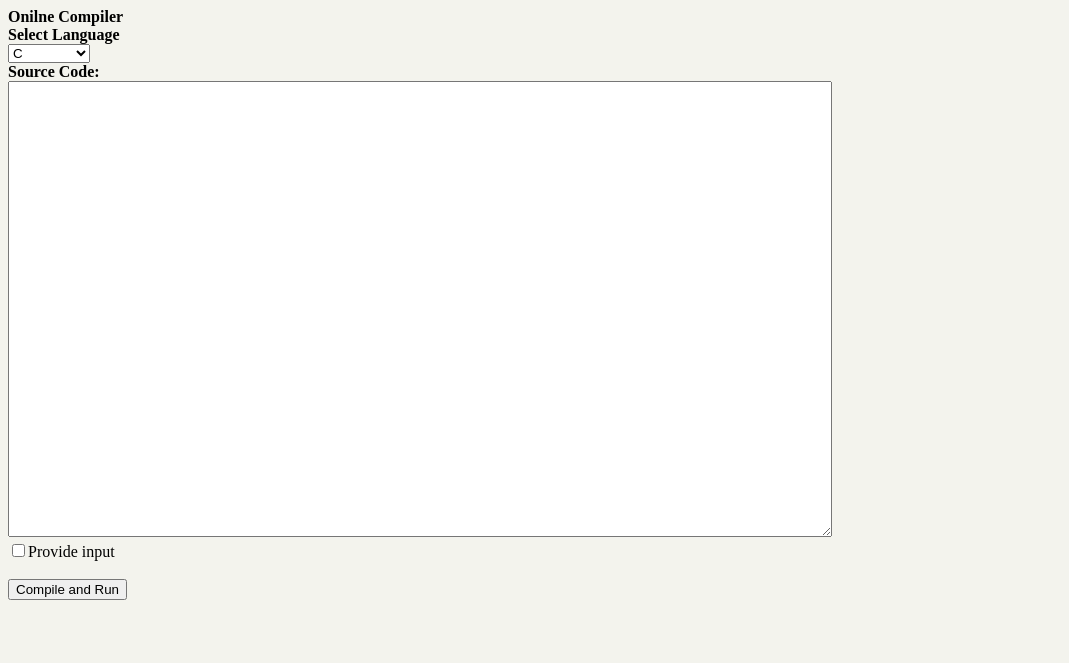
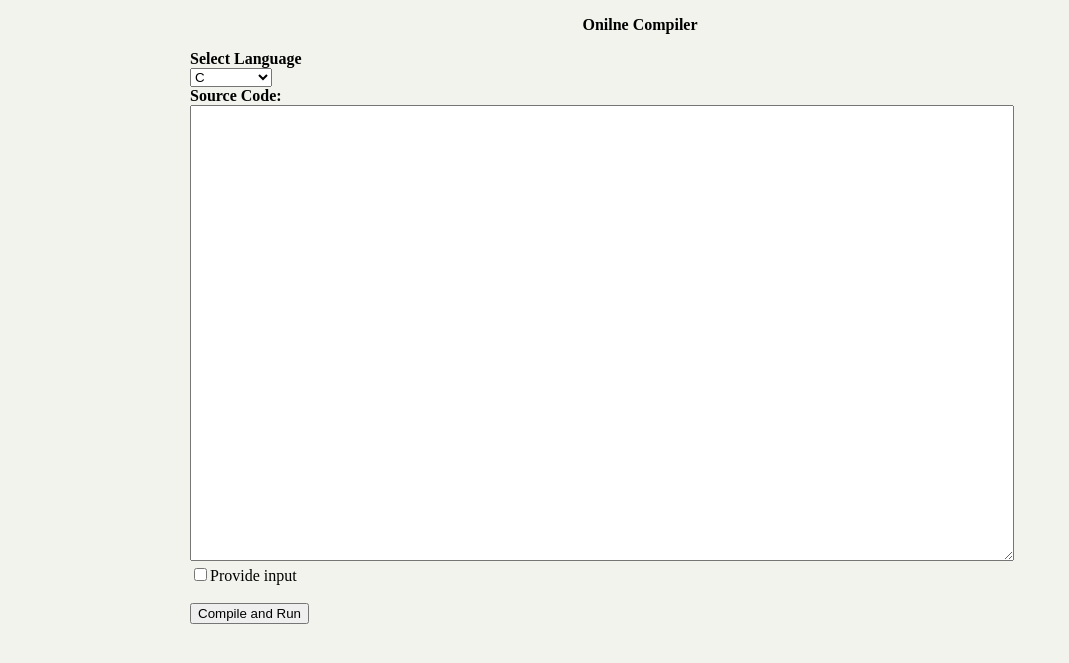
Before and after one commit to shivamx/codebaker, a Django app: page /codebaker/ in a window 1280 px wide. Shown: the top 663 px of the page, without its empty margins (0-1069 px from the left). Run offline with Django 3.2, Linux system fonts and the light colour scheme; some libraries are stand-ins or nearby versions.

Commit message:
change ui

```diff
--- a/templates/compilr/index.html
+++ b/templates/compilr/index.html
@@ -8,14 +8,19 @@
 
     <style>
     body{background-color:#f3f3ed;}
+    #main{
+      width:900px;
+      margin:0 auto;
+    }
+
     </style>
   </head>
 
   <body>
   	{% csrf_token %}
 
-  	<b>Onilne Compiler</b><br/>
-    <div>
+  	<p style="text-align:center"><b>Onilne Compiler</b></p>
+    <div id='main'>
   	<b>Select Language</b><br/>
     <form action="" method="post"> {% csrf_token %}
 
@@ -58,6 +63,8 @@
     {% endif %}
 
   </div>
+
+
 	<script>
   			$(document).ready(function(){
 
```
